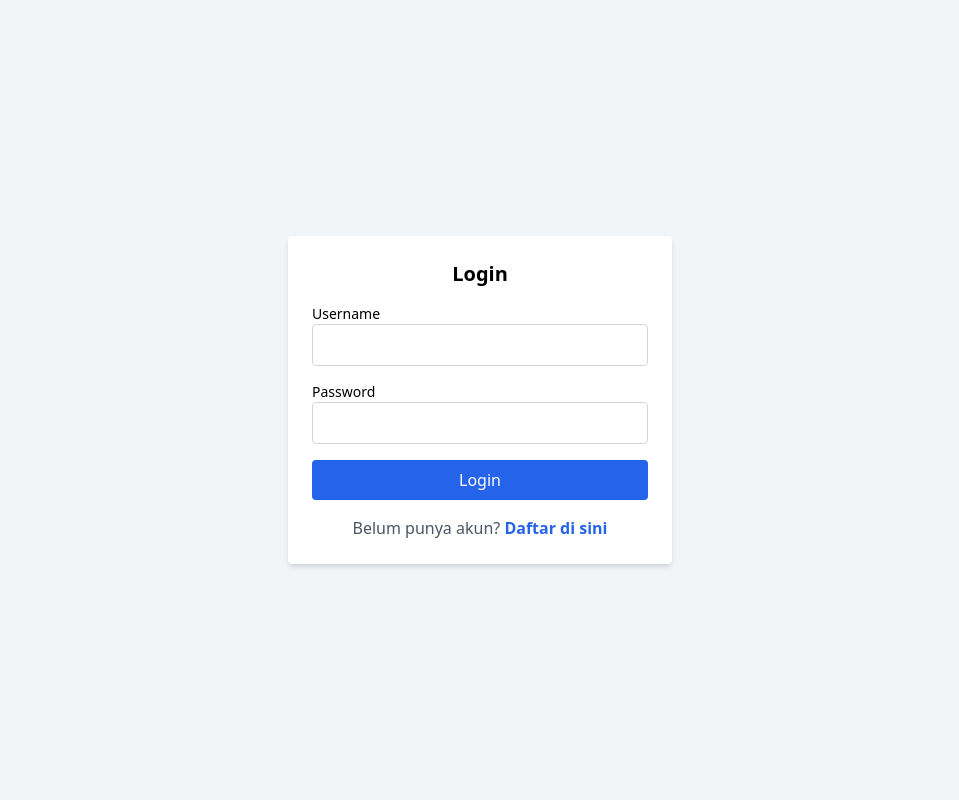
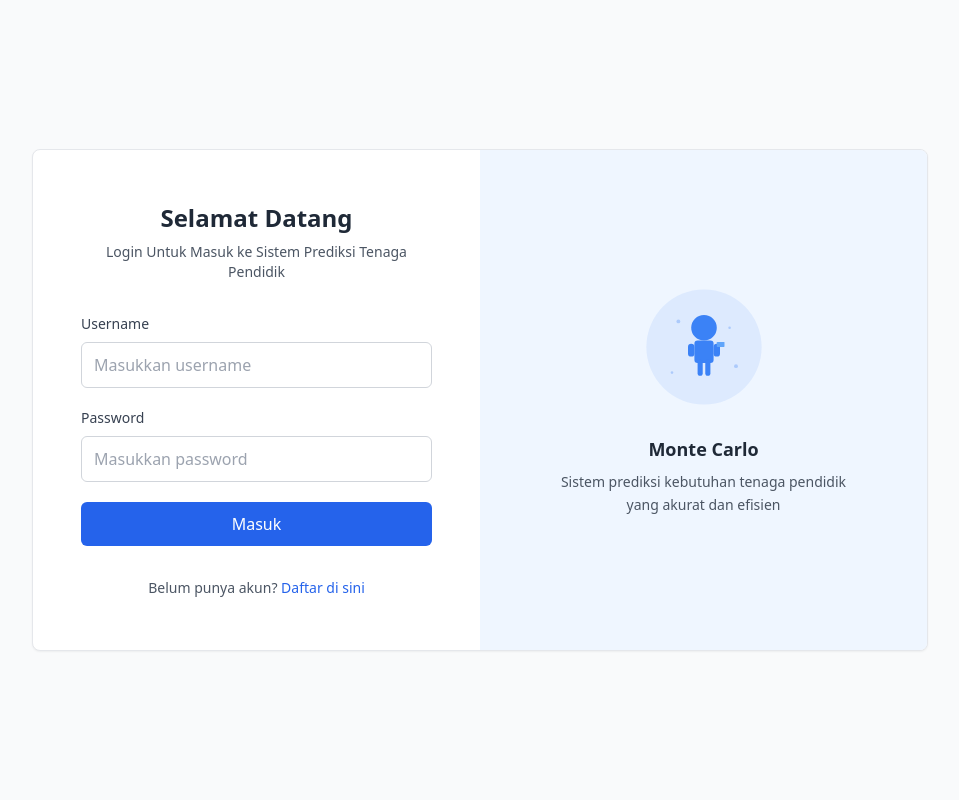
Before and after one commit to kh-badri/surat, a CodeIgniter 4 app: the page made by app/Views/auth/login.php in a window 1280 px wide. Shown: the whole page, without its empty margins (160-1119 px from the left). Run offline with PHP 8.4 and a stand-in for CodeIgniter, Linux system fonts and the light colour scheme; the template is opened without the code that fills it, so the values that code supplies are empty; some libraries are stand-ins or nearby versions.

Commit message:
formlogin-ui

```diff
--- a/app/Views/auth/login.php
+++ b/app/Views/auth/login.php
@@ -6,33 +6,98 @@
     <title>Login</title>
     <link href="<?= base_url('css/style.css') ?>" rel="stylesheet">
     <script src="https://cdn.jsdelivr.net/npm/sweetalert2@11"></script>
+    <script src="https://cdn.tailwindcss.com"></script>
 </head>
 
-<body class="bg-gray-100 flex items-center justify-center h-screen">
+<body class="bg-gray-50 min-h-screen flex items-center justify-center p-4">
 
-    <div class="bg-white p-6 rounded shadow-md w-full max-w-sm">
-        <h2 class="text-xl font-bold mb-4 text-center">Login</h2>
-        <form action="<?= base_url('/login') ?>" method="post" class="space-y-4">
+    <div class="bg-white rounded-lg shadow-sm border border-gray-200 w-full max-w-4xl overflow-hidden">
+        <div class="flex flex-col lg:flex-row min-h-[500px]">
+
+            <!-- Left Column - Form Login -->
+            <div class="lg:w-1/2 p-8 lg:p-12 flex flex-col justify-center">
+                <div class="max-w-sm mx-auto w-full">
+                    <div class="text-center mb-8">
+                        <h1 class="text-2xl font-semibold text-gray-800 mb-2">Selamat Datang</h1>
+                        <p class="text-gray-600 text-sm">Login Untuk Masuk ke Sistem Prediksi Tenaga Pendidik</p>
+                    </div>
+
+                    <form action="<?= base_url('/login') ?>" method="post" class="space-y-5">
                         <div>
-                <label class="block text-sm">Username</label>
-                <input type="text" name="username" required class="w-full border border-gray-300 rounded px-3 py-2">
+                            <label class="block text-sm font-medium text-gray-700 mb-2">Username</label>
+                            <input type="text" name="username" required
+                                class="w-full px-3 py-2.5 border border-gray-300 rounded-md focus:outline-none focus:ring-2 focus:ring-blue-500 focus:border-transparent"
+                                placeholder="Masukkan username">
                         </div>
+
                         <div>
-                <label class="block text-sm">Password</label>
-                <input type="password" name="password" required class="w-full border border-gray-300 rounded px-3 py-2">
+                            <label class="block text-sm font-medium text-gray-700 mb-2">Password</label>
+                            <input type="password" name="password" required
+                                class="w-full px-3 py-2.5 border border-gray-300 rounded-md focus:outline-none focus:ring-2 focus:ring-blue-500 focus:border-transparent"
+                                placeholder="Masukkan password">
                         </div>
-            <div>
-                <button type="submit" class="w-full bg-blue-600 text-white py-2 rounded hover:bg-blue-700">Login</button>
-            </div>
-            <div class="text-center mt-4">
-                <p class="text-gray-600">
+
+                        <button type="submit"
+                            class="w-full bg-blue-600 text-white py-2.5 rounded-md hover:bg-blue-700 transition-colors duration-200 font-medium">
+                            Masuk
+                        </button>
+
+                        <div class="text-center pt-3">
+                            <p class="text-gray-600 text-sm">
                                 Belum punya akun?
-                    <a href="<?= site_url('register') ?>" class="text-blue-600 hover:underline font-semibold">
+                                <a href="<?= site_url('register') ?>" class="text-blue-600 hover:text-blue-700 font-medium">
                                     Daftar di sini
                                 </a>
                             </p>
                         </div>
                     </form>
+                </div>
+            </div>
+
+            <!-- Right Column - Simple Illustration -->
+            <div class="lg:w-1/2 bg-blue-50 p-8 lg:p-12 flex items-center justify-center">
+                <div class="text-center">
+                    <!-- Simple SVG Icon -->
+                    <svg viewBox="0 0 200 200" class="w-32 h-32 mx-auto mb-6" fill="none" xmlns="http://www.w3.org/2000/svg">
+                        <!-- Background Circle -->
+                        <circle cx="100" cy="100" r="90" fill="#3B82F6" opacity="0.1" />
+
+                        <!-- Teacher Icon -->
+                        <g transform="translate(100, 100)">
+                            <!-- Head -->
+                            <circle cx="0" cy="-30" r="20" fill="#3B82F6" />
+
+                            <!-- Body -->
+                            <rect x="-15" y="-10" width="30" height="35" rx="5" fill="#3B82F6" />
+
+                            <!-- Arms -->
+                            <rect x="-25" y="-5" width="10" height="20" rx="5" fill="#3B82F6" />
+                            <rect x="15" y="-5" width="10" height="20" rx="5" fill="#3B82F6" />
+
+                            <!-- Legs -->
+                            <rect x="-10" y="20" width="8" height="25" rx="4" fill="#3B82F6" />
+                            <rect x="2" y="20" width="8" height="25" rx="4" fill="#3B82F6" />
+
+                            <!-- Book in hand -->
+                            <rect x="20" y="-8" width="12" height="8" rx="1" fill="#60A5FA" />
+                        </g>
+
+                        <!-- Floating Elements -->
+                        <circle cx="60" cy="60" r="3" fill="#3B82F6" opacity="0.3" />
+                        <circle cx="140" cy="70" r="2" fill="#3B82F6" opacity="0.3" />
+                        <circle cx="50" cy="140" r="2" fill="#3B82F6" opacity="0.3" />
+                        <circle cx="150" cy="130" r="3" fill="#3B82F6" opacity="0.3" />
+                    </svg>
+
+                    <div>
+                        <h3 class="text-lg font-semibold text-gray-800 mb-2">Monte Carlo</h3>
+                        <p class="text-gray-600 text-sm leading-relaxed max-w-xs">
+                            Sistem prediksi kebutuhan tenaga pendidik yang akurat dan efisien
+                        </p>
+                    </div>
+                </div>
+            </div>
+        </div>
     </div>
 
     <?php
```
Lines whose indentation alone changed are shown as unchanged.
